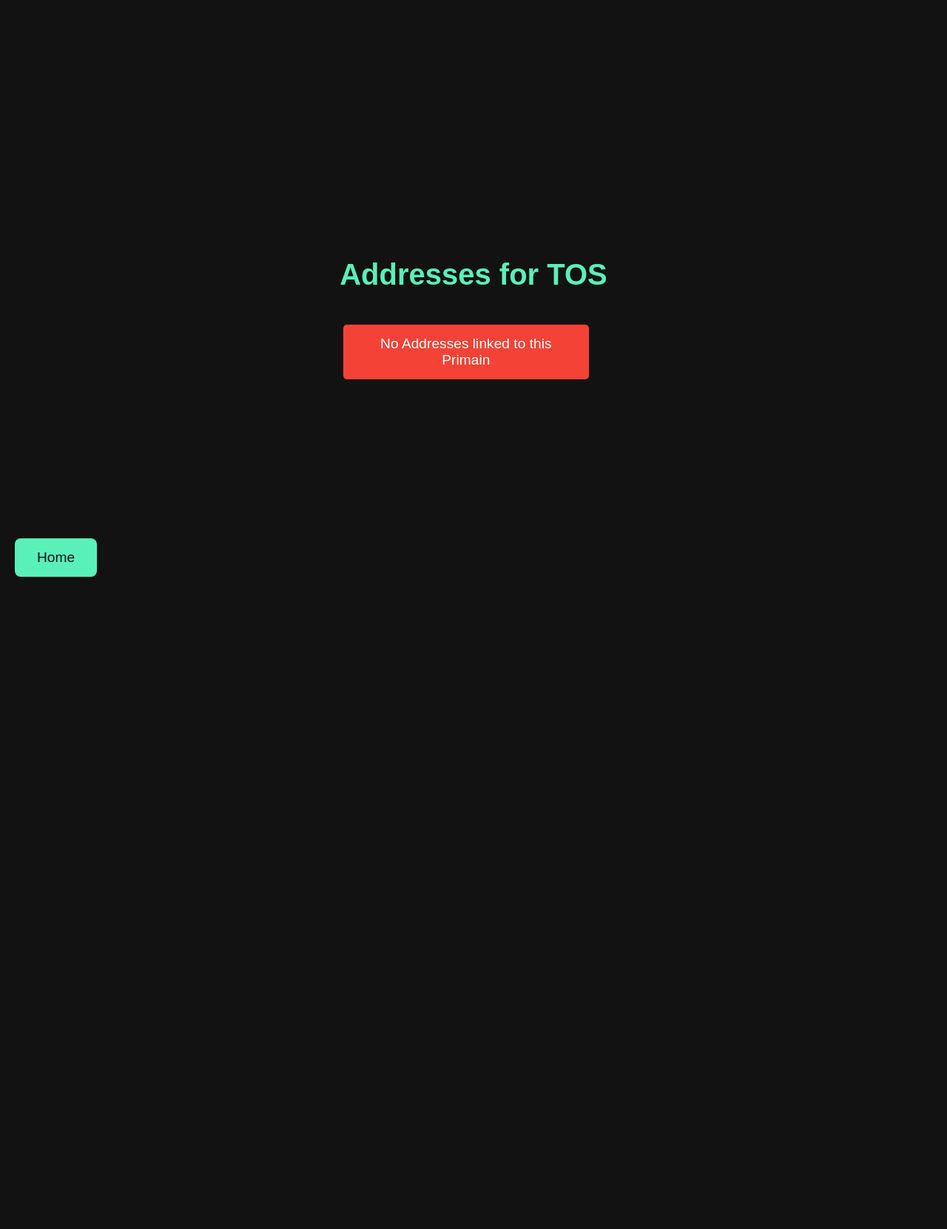
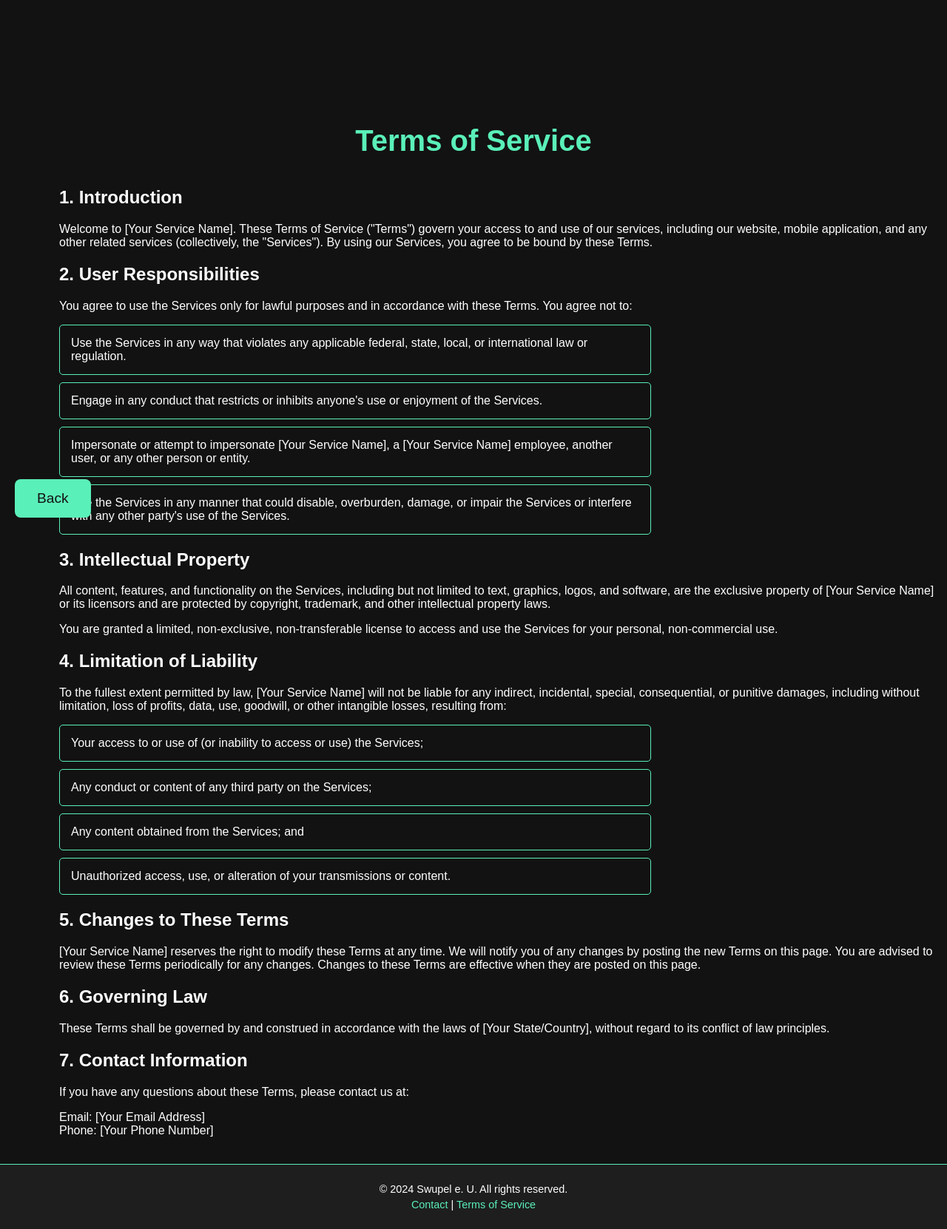
Before and after one commit to swupel/primain-service, a Flask app: page /TOS in a window 1280 px wide. Shown: the whole page at 74% size. Before the commit the page ends 780 px from the top, so only its background shows below. Run offline with Flask 3, Linux system fonts and the light colour scheme; a user stored in the database is signed in; data comes from the database, SQL or seed files in the repository; both versions use the stored data as it was before the commit; parts of the project's set-up code (start-up, migrations or seed data) failed here and were passed over.

Commit message:
Added footer

```diff
--- a/app.py
+++ b/app.py
@@ -593,7 +593,7 @@ def register_primain():
     """
     if request.method == 'POST':
         # Retrieve data from the form
-        primain_name = request.form['primain_name']
+        primain_name = request.form['primain_name'].lower()
         proof = request.form['proof']
         address = request.form['address']
         chain = request.form['chain_string']
@@ -707,7 +707,7 @@ def register_primain():
 @app.route('/check_primain_availability')
 def check_primain_availability():
     """Check if the Primain name is available."""
-    primain_name = request.args.get('primain_name')
+    primain_name = request.args.get('primain_name').lower()
 
     if primain_name:
         # Check if the Primain already exists in the database
@@ -832,7 +832,7 @@ def display_address(primain_name):
         html page: Html page filled with either address data or an error.
     """
     # Query the database to find the Primain with the given name
-    primain = Primain.query.filter_by(primain_name=primain_name).first()
+    primain = Primain.query.filter_by(primain_name=primain_name.lower()).first()
 
     if primain:
         data = (
@@ -941,6 +941,15 @@ def generate_affiliate_link():
     affiliate_link = f"https://swupelpms.org/affiliate/{user_id}"
     return affiliate_link  # Logic to generate an affiliate link for the user
 
+@app.route('/TOS')
+@login_required
+def terms_of_service():
+    return render_template("TOS.html")
+
+@app.route('/contact')
+@login_required
+def contact():
+    return render_template("contact.html")
 
 # Run file if executed directly
 if __name__ == '__main__':
--- a/static/style.css
+++ b/static/style.css
@@ -1,21 +1,22 @@
-
 body {
-    margin: 0;
     font-family: Arial, sans-serif;
     background-color: #121212;
     color: #ffffff;
     display: flex;
-    flex-direction: column;
+    flex-direction: column; /* Arrange child elements in a column */
     align-items: center;
-    justify-content: center;
-    min-height: 100vh;
-    padding: 20px;
+    justify-content: space-between; /* Space out children, pushing footer to bottom */
+    min-height: 100vh; /* Ensure the body takes the full viewport height */
+    padding: 0; /* Remove default padding */
+    margin: 0;
 }
 
+
 h1 {
-    font-size: 2.5rem;
-    color: #5af0b9;
-    margin-bottom: 40px;
+    text-align: center; /* Center the title text */
+    font-size: 2.5rem; /* Adjust the font size as needed */
+    color: #5af0b9; /* Set the title color */
+    margin: 20px 0; /* Add margin to space it from other elements */
 }
 
 ul {
@@ -55,9 +56,9 @@ li a:hover {
 }
 
 .back-button {
-    position: absolute;
-    bottom: 20px;
-    left: 20px;
+    position: absolute; /* Use absolute positioning */
+    bottom: 100px; /* Position it above the footer */
+    left: 20px; /* Align with the left edge */
     background-color: #5af0b9;
     color: #121212;
     text-decoration: none;
@@ -67,6 +68,7 @@ li a:hover {
     font-size: 1.2rem;
     transition: background-color 0.3s;
     cursor: pointer;
+    z-index: 1; /* Ensures it appears above other content */
 }
 
 .back-button:hover {
@@ -402,3 +404,42 @@ input[type="text"]:focus, input[type="password"]:focus {
     color: #ffffff;
     cursor: pointer;
 }
+.content {
+    display: flex;
+    flex-direction: column; /* Stack children vertically */
+    flex: 1; /* Allow this section to grow and fill available space */
+    width: 100%; /* Full width */
+    padding: 20px; /* Optional padding */
+    padding-left: 20px;
+    align-items: center; /* Center items horizontally */
+    margin-top: 10%; /* Add margin to separate from header */
+}
+.content-padding {
+    padding-left: 80px;
+}
+
+
+.footer {
+    background-color: #1e1e1e; /* Dark background to match the theme */
+    color: #ffffff; /* White text for visibility */
+    text-align: center; /* Center the text */
+    padding: 20px; /* Spacing around the content */
+    border-top: 1px solid #5af0b9; /* Subtle border to define the footer */
+    width: 100%; /* Full width */
+    /* No need for extra positioning styles */
+}
+
+.footer p {
+    margin: 5px 0; /* Small margin for spacing */
+    font-size: 0.9rem; /* Slightly smaller font size */
+}
+
+.footer a {
+    color: #5af0b9; /* Use the same color for links */
+    text-decoration: none; /* Remove underline */
+    transition: color 0.3s; /* Smooth color transition on hover */
+}
+
+.footer a:hover {
+    color: #4dc0a1; /* Change color on hover */
+}
--- /dev/null
+++ b/templates/TOS.html
@@ -0,0 +1,62 @@
+{% extends "base.html" %}
+
+{% block title %}
+Terms of Service
+{% endblock %}
+
+{% block content %}
+<header>
+    <h1>Terms of Service</h1>
+</header>
+<main class="content-padding">
+    <section id="introduction">
+        <h2>1. Introduction</h2>
+        <p>Welcome to [Your Service Name]. These Terms of Service ("Terms") govern your access to and use of our services, including our website, mobile application, and any other related services (collectively, the "Services"). By using our Services, you agree to be bound by these Terms.</p>
+    </section>
+
+    <section id="user-responsibilities">
+        <h2>2. User Responsibilities</h2>
+        <p>You agree to use the Services only for lawful purposes and in accordance with these Terms. You agree not to:</p>
+        <ul>
+            <li>Use the Services in any way that violates any applicable federal, state, local, or international law or regulation.</li>
+            <li>Engage in any conduct that restricts or inhibits anyone's use or enjoyment of the Services.</li>
+            <li>Impersonate or attempt to impersonate [Your Service Name], a [Your Service Name] employee, another user, or any other person or entity.</li>
+            <li>Use the Services in any manner that could disable, overburden, damage, or impair the Services or interfere with any other party's use of the Services.</li>
+        </ul>
+    </section>
+
+    <section id="intellectual-property">
+        <h2>3. Intellectual Property</h2>
+        <p>All content, features, and functionality on the Services, including but not limited to text, graphics, logos, and software, are the exclusive property of [Your Service Name] or its licensors and are protected by copyright, trademark, and other intellectual property laws.</p>
+        <p>You are granted a limited, non-exclusive, non-transferable license to access and use the Services for your personal, non-commercial use.</p>
+    </section>
+
+    <section id="limitation-of-liability">
+        <h2>4. Limitation of Liability</h2>
+        <p>To the fullest extent permitted by law, [Your Service Name] will not be liable for any indirect, incidental, special, consequential, or punitive damages, including without limitation, loss of profits, data, use, goodwill, or other intangible losses, resulting from:</p>
+        <ul>
+            <li>Your access to or use of (or inability to access or use) the Services;</li>
+            <li>Any conduct or content of any third party on the Services;</li>
+            <li>Any content obtained from the Services; and</li>
+            <li>Unauthorized access, use, or alteration of your transmissions or content.</li>
+        </ul>
+    </section>
+
+    <section id="changes-to-terms">
+        <h2>5. Changes to These Terms</h2>
+        <p>[Your Service Name] reserves the right to modify these Terms at any time. We will notify you of any changes by posting the new Terms on this page. You are advised to review these Terms periodically for any changes. Changes to these Terms are effective when they are posted on this page.</p>
+    </section>
+
+    <section id="governing-law">
+        <h2>6. Governing Law</h2>
+        <p>These Terms shall be governed by and construed in accordance with the laws of [Your State/Country], without regard to its conflict of law principles.</p>
+    </section>
+
+    <section id="contact-information">
+        <h2>7. Contact Information</h2>
+        <p>If you have any questions about these Terms, please contact us at:</p>
+        <p>Email: [Your Email Address]<br>Phone: [Your Phone Number]</p>
+    </section>
+    <a href="/home" class="back-button">Back</a>
+</main>
+{% endblock %}
--- a/templates/base.html
+++ b/templates/base.html
@@ -18,7 +18,14 @@
     {% endwith %}
 
     <!-- This block will be overridden in child templates -->
-    {% block content %}
-    {% endblock %}
+    <div class="content">
+        {% block content %}
+        {% endblock %}
+    </div>
+
+    <footer class="footer">
+      <p>© 2024 Swupel e. U. All rights reserved.</p>
+      <p><a href="/contact">Contact</a> | <a href="/TOS">Terms of Service</a></p>
+    </footer>
 </body>
 </html>
--- a/templates/index.html
+++ b/templates/index.html
@@ -12,6 +12,5 @@
         <a href="/" class="button">Primain to Address</a>
     </div>
     <p><a href="{{ url_for('about') }}">What is all this? Check our F.A.Q!</a></p>
-    <a href="/logout" class="back-button">Logout</a>
 </main>
 {% endblock %}
```
Also changed, not shown: templates/contact.html (added, +18 -0 lines), instance/database.db (deleted).
